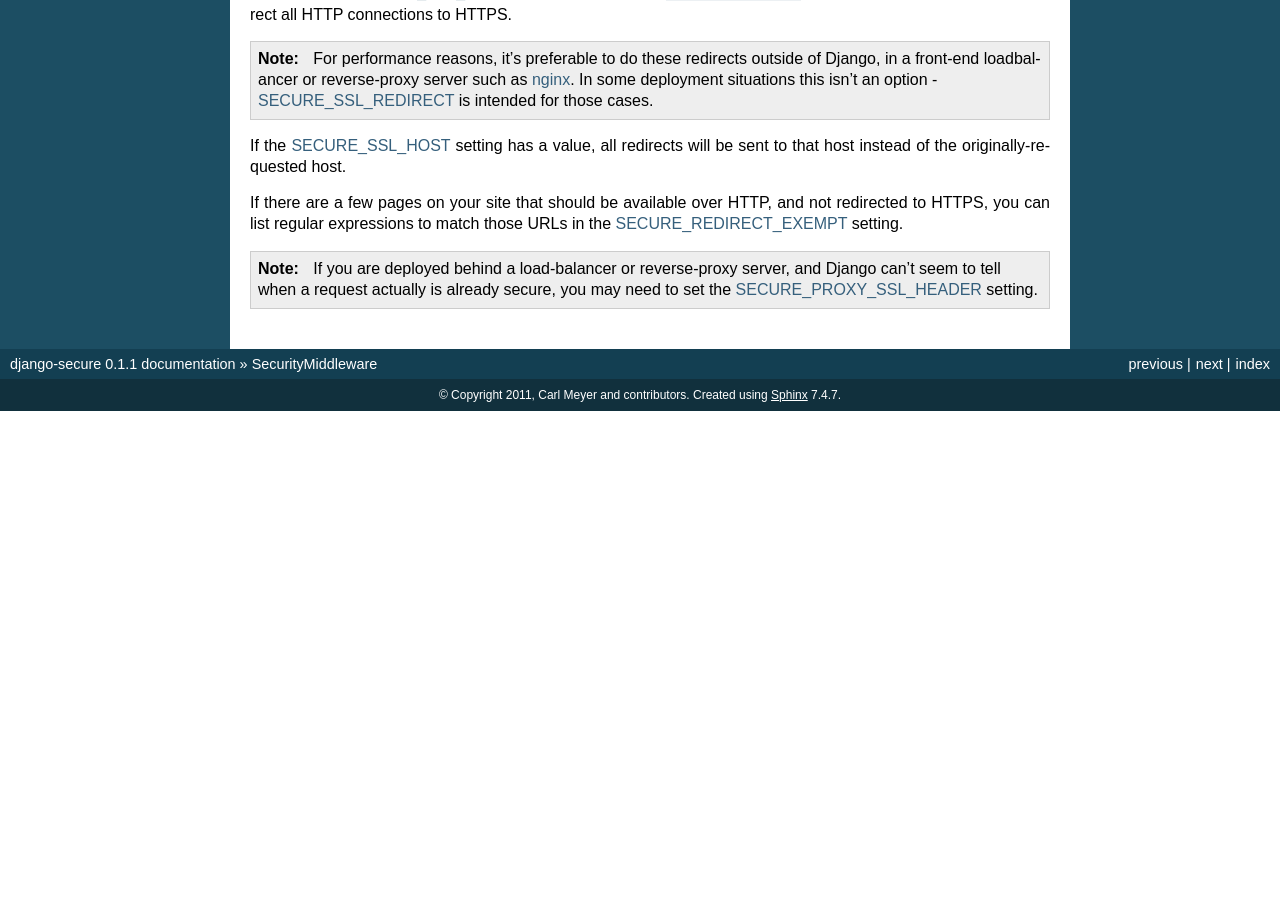
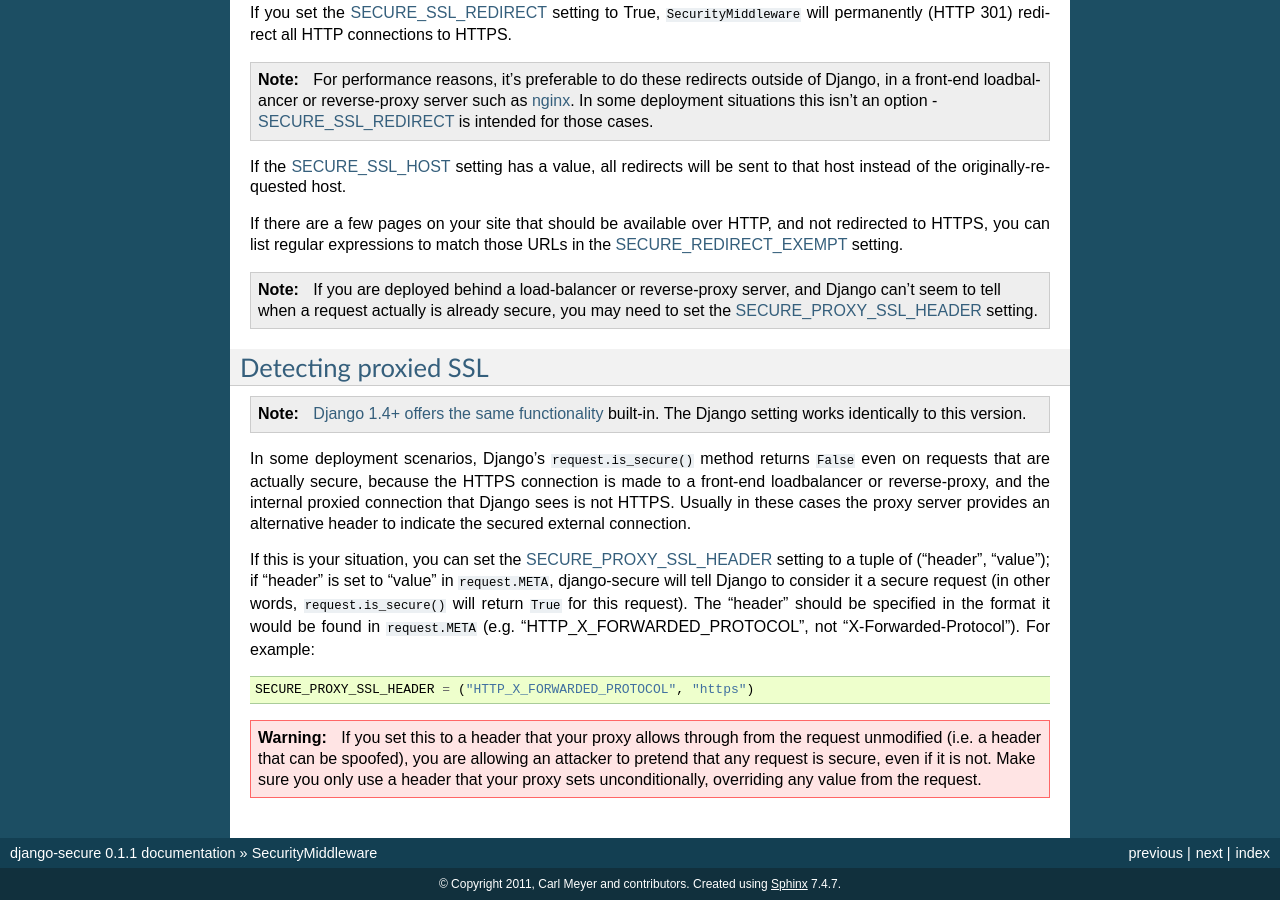
Before and after one commit to carljm/django-secure, a Sphinx documentation site: the page built from doc/middleware.rst, in a window 1280 px wide and 900 px high, scrolled down 2103 px. Built offline with Sphinx 7.4.7, drawn with Linux system fonts in a browser that asks for light colours; before the commit the page ends 2514 px from its top, so only the background shows below that; some of the changed text lies outside the part shown.

Commit message:
Add section about proxy SSL headers in middleware doc.

```diff
--- a/doc/middleware.rst
+++ b/doc/middleware.rst
@@ -43,6 +44,7 @@ at all, decorate the view with the ``frame_deny_exempt`` decorator::
 
 .. _Clickjacking: http://www.sectheory.com/clickjacking.htm
 .. _its own middleware and setting: https://docs.djangoproject.com/en/dev/ref/clickjacking/
+
 
 .. _http-strict-transport-security:
 
@@ -82,6 +84,7 @@ may still be vulnerable via an insecure connection to a subdomain.
 
 .. _"Strict-Transport-Security" header: http://en.wikipedia.org/wiki/Strict_Transport_Security
 
+
 .. _x-content-type-options:
 
 X-Content-Type-Options: nosniff
@@ -106,6 +109,7 @@ do this for all responses if the :ref:`SECURE_CONTENT_TYPE_NOSNIFF` setting
 is ``True``.
 
 .. _IE Security Blog: http://blogs.msdn.com/b/ie/archive/2008/09/02/ie8-security-part-vi-beta-2-update.aspx
+
 
 .. _x-xss-protection:
 
@@ -134,6 +138,7 @@ header. ``SecurityMiddleware`` will do this for all responses if the
 
 .. _XSS attack: http://en.wikipedia.org/wiki/Cross-site_scripting
 .. _X-XSS-Protection header: http://blogs.msdn.com/b/ie/archive/2008/07/02/ie8-security-part-iv-the-xss-filter.aspx
+
 
 .. _ssl-redirect:
 
@@ -168,3 +173,41 @@ in the :ref:`SECURE_REDIRECT_EXEMPT` setting.
     may need to set the :ref:`SECURE_PROXY_SSL_HEADER` setting.
 
 .. _nginx: http://nginx.org
+
+
+.. _proxied-ssl:
+
+Detecting proxied SSL
+---------------------
+
+.. note::
+
+   `Django 1.4+ offers the same functionality`_ built-in.  The Django setting
+   works identically to this version.
+
+In some deployment scenarios, Django's ``request.is_secure()`` method returns
+``False`` even on requests that are actually secure, because the HTTPS
+connection is made to a front-end loadbalancer or reverse-proxy, and the
+internal proxied connection that Django sees is not HTTPS. Usually in these
+cases the proxy server provides an alternative header to indicate the secured
+external connection.
+
+If this is your situation, you can set the :ref:`SECURE_PROXY_SSL_HEADER`
+setting to a tuple of ("header", "value"); if "header" is set to "value" in
+``request.META``, django-secure will tell Django to consider it a secure
+request (in other words, ``request.is_secure()`` will return ``True`` for this
+request). The "header" should be specified in the format it would be found in
+``request.META`` (e.g. "HTTP_X_FORWARDED_PROTOCOL", not
+"X-Forwarded-Protocol"). For example::
+
+    SECURE_PROXY_SSL_HEADER = ("HTTP_X_FORWARDED_PROTOCOL", "https")
+
+.. warning::
+
+   If you set this to a header that your proxy allows through from the request
+   unmodified (i.e. a header that can be spoofed), you are allowing an attacker
+   to pretend that any request is secure, even if it is not. Make sure you only
+   use a header that your proxy sets unconditionally, overriding any value from
+   the request.
+
+.. _Django 1.4+ offers the same functionality: https://docs.djangoproject.com/en/dev/ref/settings/#secure-proxy-ssl-header
```
Also changed, not shown: other parts of doc/middleware.rst (+2 -1 lines), doc/settings.rst (+8 -14 lines).
